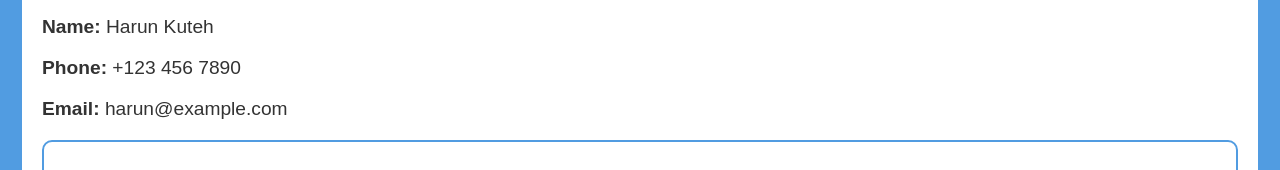
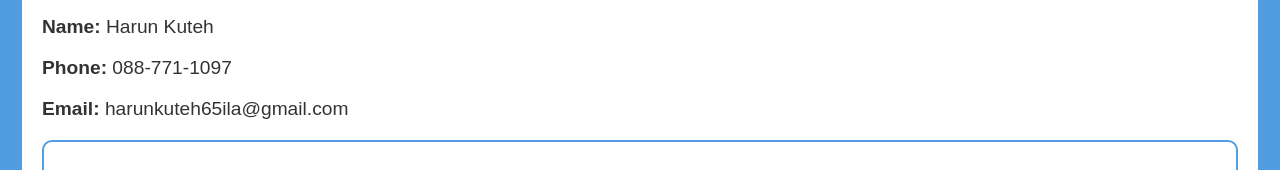
Before and after one commit to Harunkuteh/Personal-Website, a plain HTML site: page index.html in a window 1280 px wide. Shown: the part 1906-2076 px from the top of the page. Drawn offline with Linux system fonts and the light colour scheme.

Commit message:
Update index.html

```diff
--- a/index.html
+++ b/index.html
@@ -292,8 +292,8 @@
     <!-- Contact Details -->
     <div class="contact-details">
         <p><strong>Name:</strong> Harun Kuteh</p>
-        <p><strong>Phone:</strong> +123 456 7890</p>
-        <p><strong>Email:</strong> harun@example.com</p>
+        <p><strong>Phone:</strong> 088-771-1097</p>
+        <p><strong>Email:</strong> harunkuteh65ila@gmail.com</p>
     </div>
 
     <!-- Contact Form (Optional) -->
```
